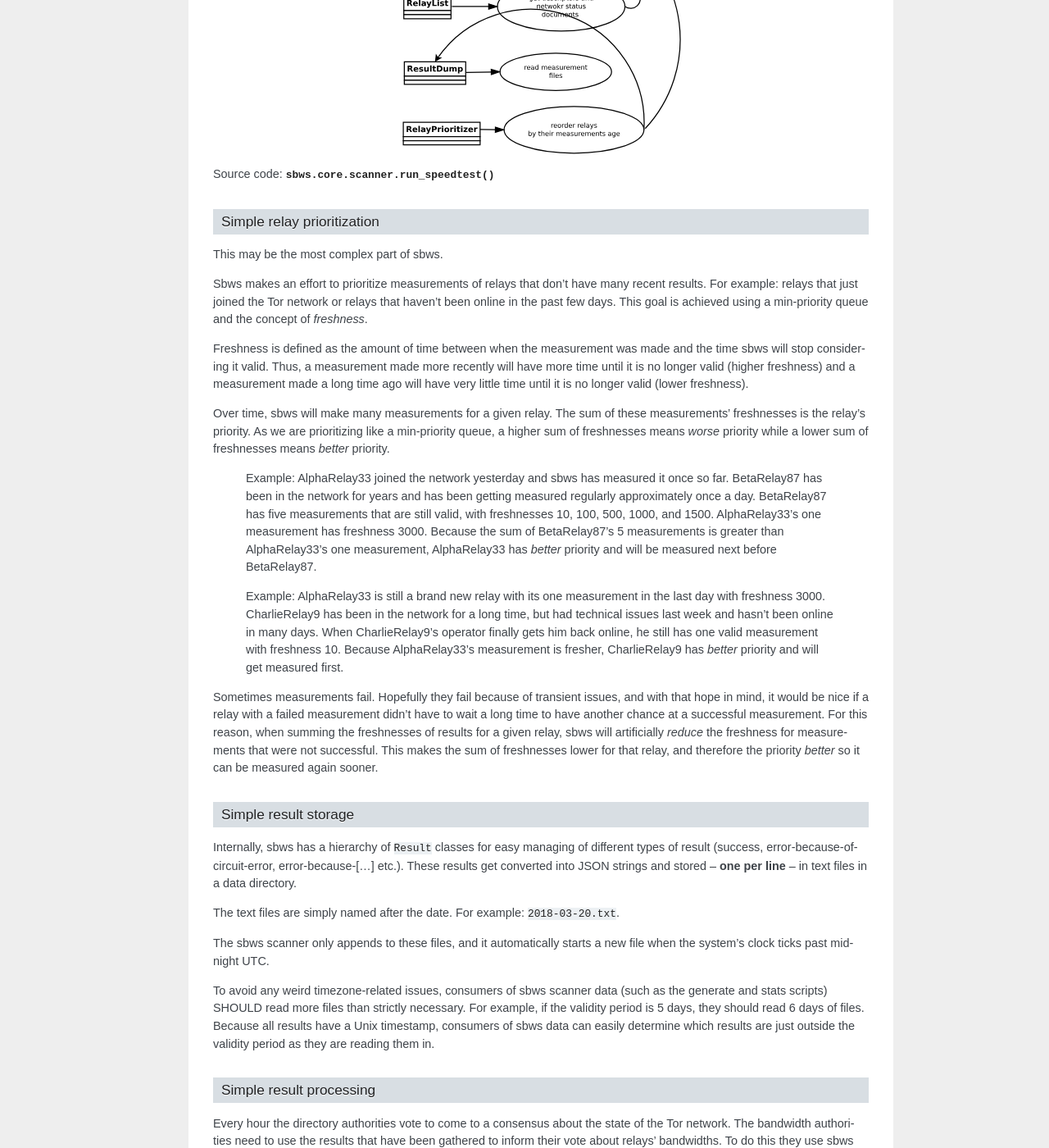
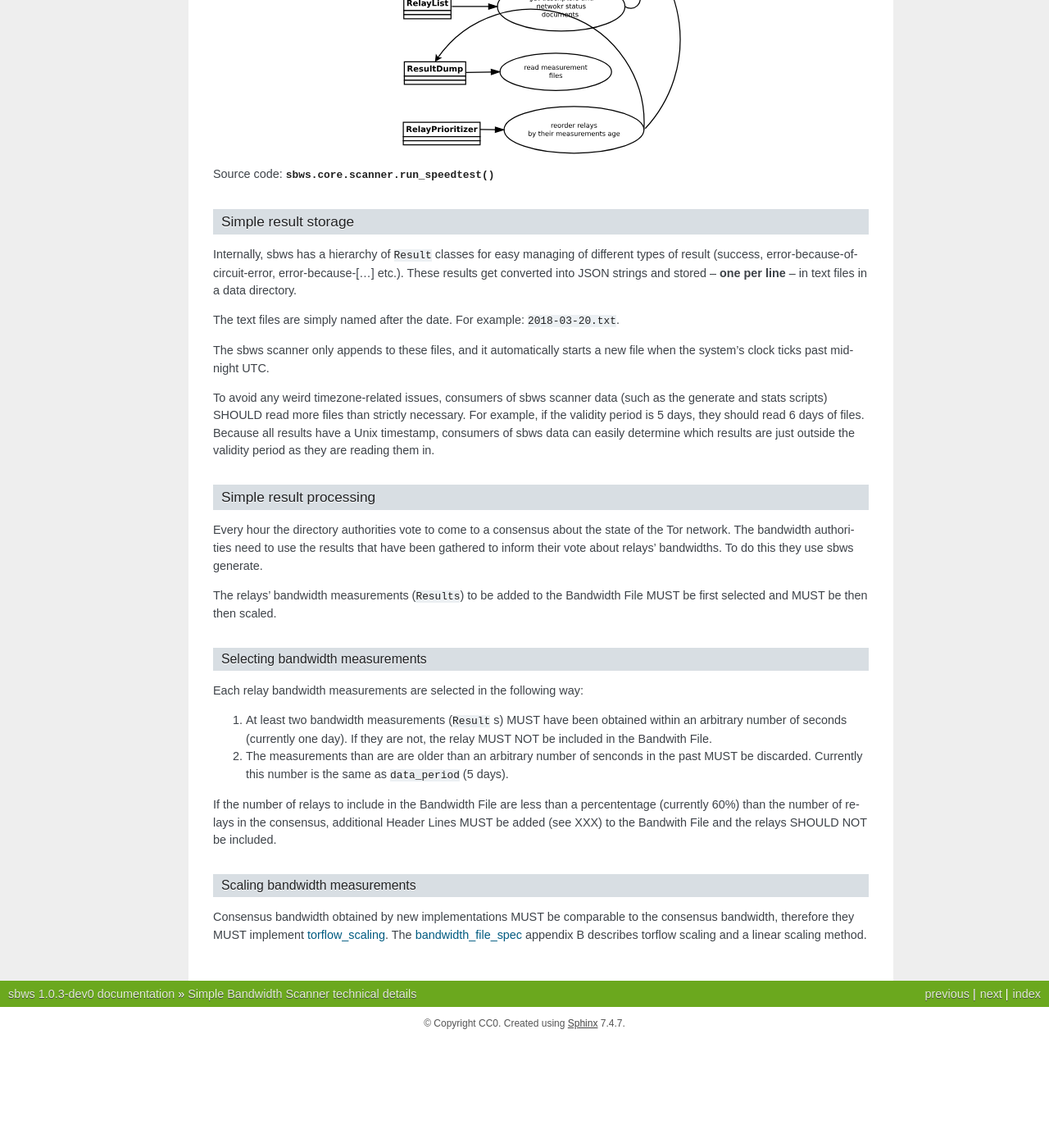
Before and after one commit to torproject/sbws, a Sphinx documentation site: the page built from docs/source/specification.rst, in a window 1280 px wide and 1400 px high, scrolled down 2214 px. Shown: the whole window at 82% size. Built offline with Sphinx 7.4.7, drawn with Linux system fonts in a browser that asks for light colours; formulas are drawn with MathJax 3; after the commit the page ends 3482 px from its top, so only the background shows below that; some of the changed text lies outside the part shown.

Commit message:
docs: remove prioritization section
since it's already explained in the previous paragraph.

```diff
--- a/docs/source/specification.rst
+++ b/docs/source/specification.rst
@@ -116,52 +116,6 @@ Classes used in the initialization:
 
 Source code: :func:`sbws.core.scanner.run_speedtest`
 
-Simple relay prioritization
-~~~~~~~~~~~~~~~~~~~~~~~~~~~
-
-This may be the most complex part of sbws.
-
-Sbws makes an effort to prioritize measurements of relays that don't have many
-recent results. For example: relays that just joined the Tor network or relays
-that haven't been online in the past few days. This goal is achieved using a
-min-priority queue and the concept of *freshness*.
-
-Freshness is defined as the amount of time between when the measurement was
-made and the time sbws will stop considering it valid. Thus, a measurement made
-more recently will have more time until it is no longer valid (higher
-freshness) and a measurement made a long time ago will have very little time
-until it is no longer valid (lower freshness).
-
-Over time, sbws will make many measurements for a given relay. The sum of these
-measurements' freshnesses is the relay's priority. As we are prioritizing like
-a min-priority queue, a higher sum of freshnesses means *worse* priority while
-a lower sum of freshnesses means *better* priority.
-
-  Example: AlphaRelay33 joined the network yesterday and sbws has measured it
-  once so far. BetaRelay87 has been in the network for years and has been
-  getting measured regularly approximately once a day. BetaRelay87 has five
-  measurements that are still valid, with freshnesses 10, 100, 500, 1000, and
-  1500. AlphaRelay33's one measurement has freshness 3000. Because the sum of
-  BetaRelay87's 5 measurements is greater than AlphaRelay33's one measurement,
-  AlphaRelay33 has *better* priority and will be measured next before
-  BetaRelay87.
-
-  Example: AlphaRelay33 is still a brand new relay with its one measurement
-  in the last day with freshness 3000. CharlieRelay9 has been in the network
-  for a long time, but had technical issues last week and hasn't been online in
-  many days. When CharlieRelay9's operator finally gets him back online, he
-  still has one valid measurement with freshness 10. Because AlphaRelay33's
-  measurement is fresher, CharlieRelay9 has *better* priority and will get
-  measured first.
-
-Sometimes measurements fail. Hopefully they fail because of transient issues,
-and with that hope in mind, it would be nice if a relay with a failed
-measurement didn't have to wait a long time to have another chance at a
-successful measurement. For this reason, when summing the freshnesses of
-results for a given relay, sbws will artificially *reduce* the freshness for
-measurements that were not successful. This makes the sum of freshnesses lower
-for that relay, and therefore the priority *better* so it can be measured again
-sooner.
 
 Simple result storage
 ~~~~~~~~~~~~~~~~~~~~~
```
